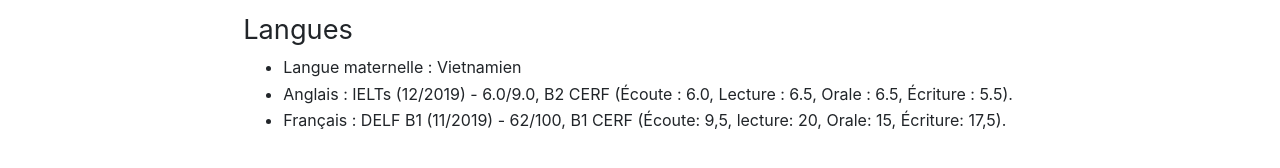
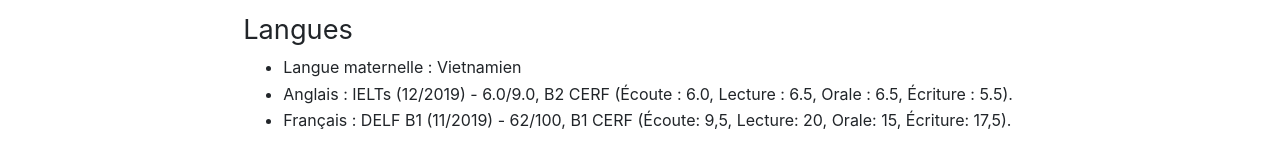
Before and after one commit to christianezeani/panthera-jekyll, a Jekyll site: the page built from fr/Skill.md, in a window 1280 px wide. Shown: the part 428-596 px from the top of the page. Built offline with Jekyll 4.4.1, drawn with Linux system fonts in a browser that asks for light colours.

Commit message:
update content

```diff
--- a/fr/Skill.md
+++ b/fr/Skill.md
@@ -14,4 +14,4 @@
 # Langues
 * Langue maternelle : Vietnamien
 * Anglais : IELTs (12/2019) - 6.0/9.0, B2 CERF (Écoute : 6.0, Lecture : 6.5, Orale : 6.5, Écriture : 5.5).
-* Français : DELF B1 (11/2019) - 62/100, B1 CERF (Écoute: 9,5, lecture: 20, Orale: 15, Écriture: 17,5).
+* Français : DELF B1 (11/2019) - 62/100, B1 CERF (Écoute: 9,5, Lecture: 20, Orale: 15, Écriture: 17,5).
```
